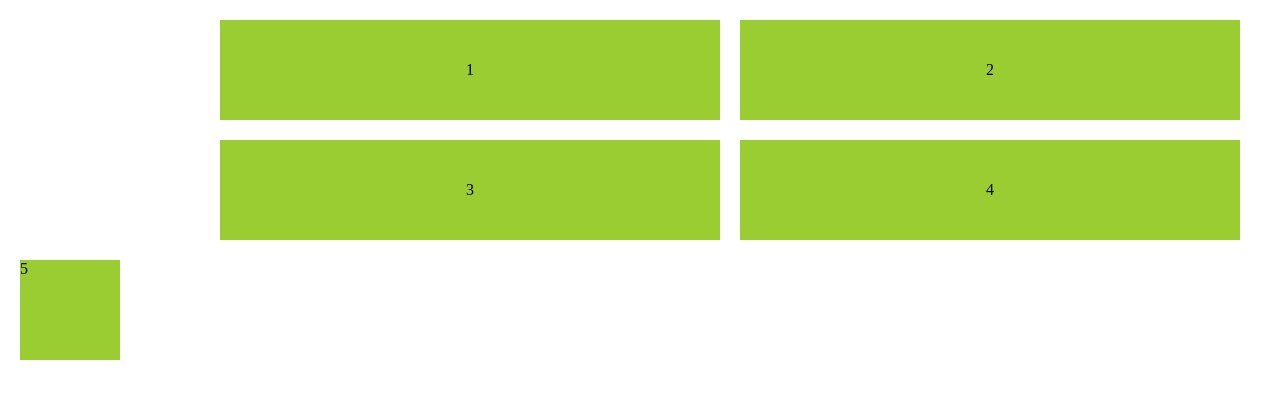
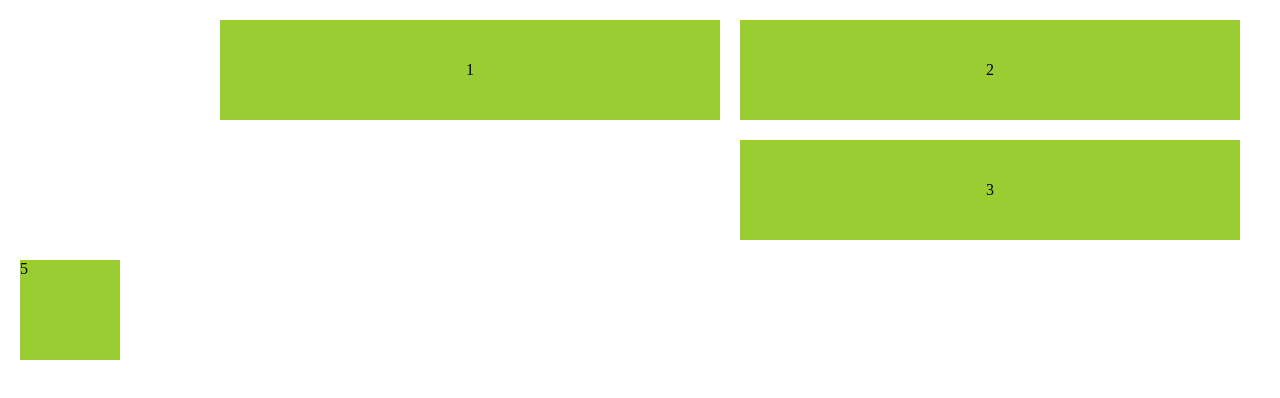
Before and after one commit to UnknownRookie/ELoginSys, a plain HTML site: page index.html in a window 1280 px wide. Drawn offline with Linux system fonts and the light colour scheme.

Commit message:
修改index文件

```diff
--- a/index.html
+++ b/index.html
@@ -8,7 +8,7 @@
       <div>1</div>
       <div>2</div>
       <div>3</div>
-      <div>4</div>
+
     </div>
 
     <div style="clear:both;width: 100px;height: 100px;background-color: yellowgreen;">5</div>
```
